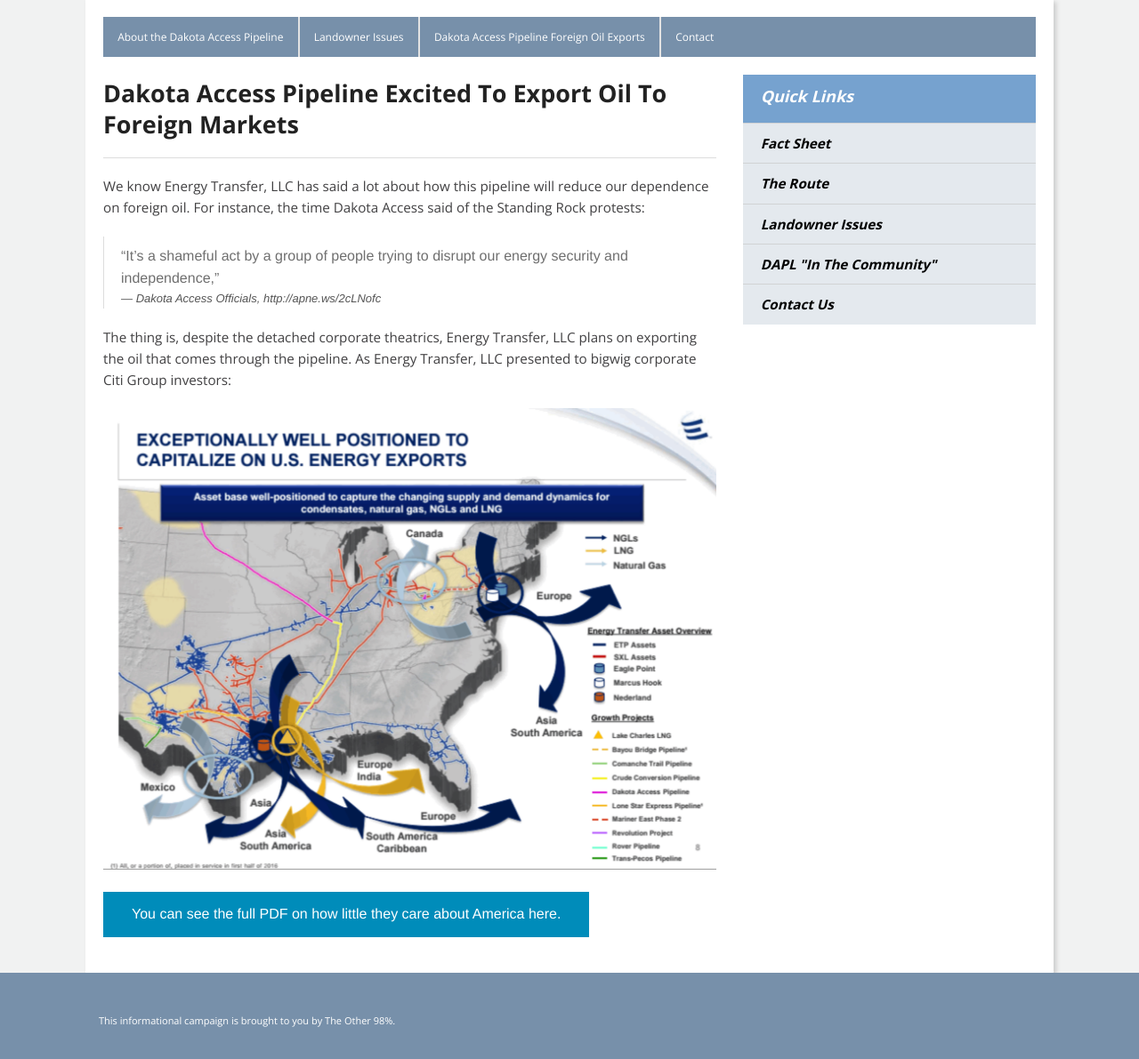
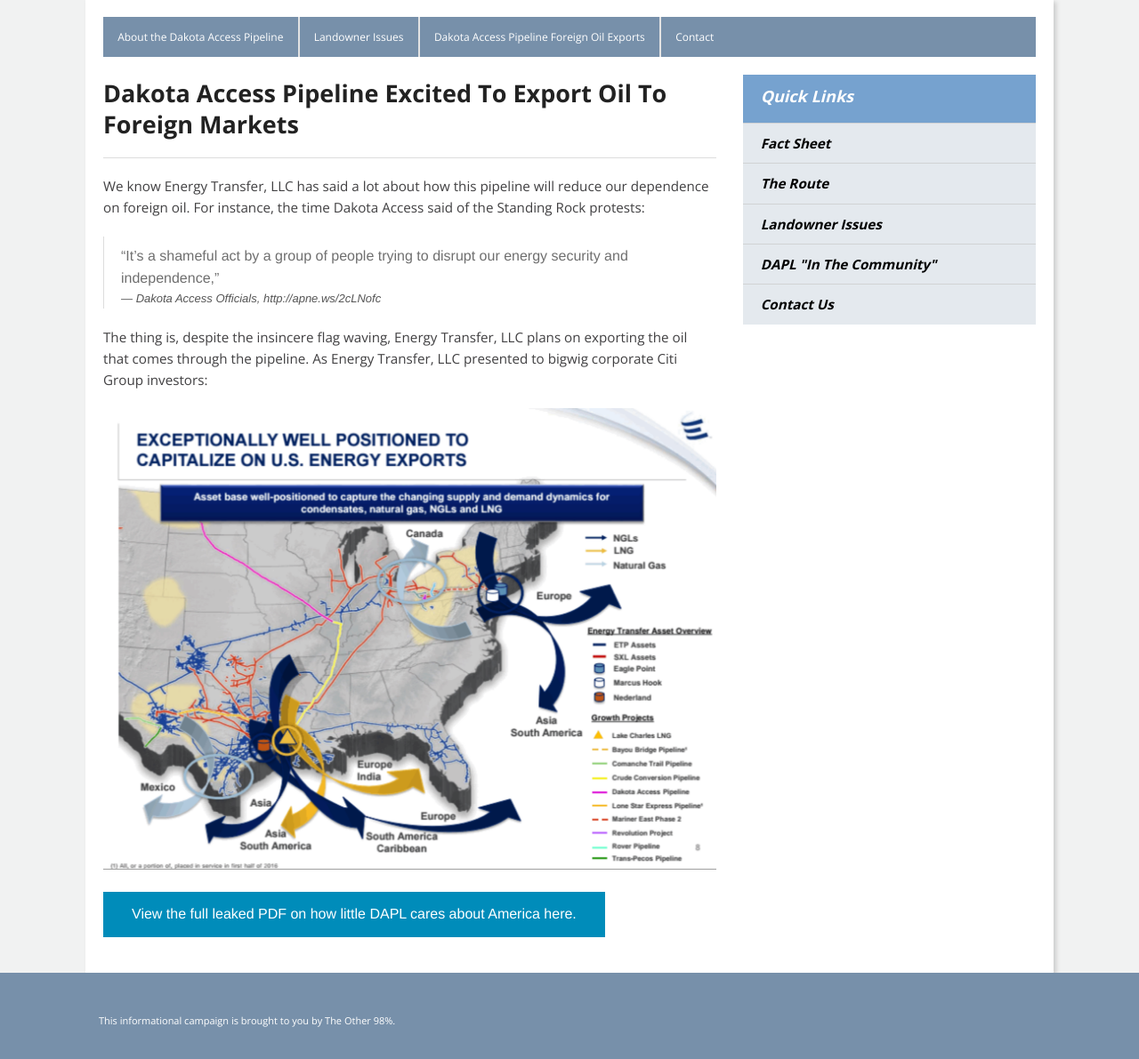
Before and after one commit to DanielM12/dakotaaccesspipeline.net, a PHP site: page /foreign-oil/dakota-access-pipeline-loves-foreign-oil.php in a window 1280 px wide. Shown: the part 162-1353 px from the top of the page at 89% size. Run offline with PHP 8.4, Linux system fonts and the light colour scheme; some libraries are stand-ins or nearby versions.

Commit message:
lil tweaks

```diff
--- a/foreign-oil/dakota-access-pipeline-loves-foreign-oil.php
+++ b/foreign-oil/dakota-access-pipeline-loves-foreign-oil.php
@@ -6,10 +6,10 @@
 						<hr/>
             <p>We know Energy Transfer, LLC has said a lot about how this pipeline will reduce our dependence on foreign oil. For instance, the time Dakota Access said of the Standing Rock protests:</p>
             <p><blockquote>“It’s a shameful act by a group of people trying to disrupt our energy security and independence,” <cite>Dakota Access Officials, http://apne.ws/2cLNofc</cite></blockquote></p>
-            <p>The thing is, despite the detached corporate theatrics, Energy Transfer, LLC plans on exporting the oil that comes through the pipeline. As Energy Transfer, LLC presented
+            <p>The thing is, despite the insincere flag waving, Energy Transfer, LLC plans on exporting the oil that comes through the pipeline. As Energy Transfer, LLC presented
               to bigwig corporate Citi Group investors:</p>
             <img src="http://dakotaaccesspipeline.net/img/busted.png" style="width:100%;" alt="Dakota Access Pipeline DAPL is excited to explore foreign oil export options!">
-            <a class="button" href="http://bit.ly/2cLMb7J">You can see the full PDF on how little they care about America here.</a>
+            <a class="button" href="http://bit.ly/2cLMb7J">View the full leaked PDF on how little DAPL cares about America here.</a>
 			    </div>
 
 			    <?php require("../parts/side-nav.php"); ?>
```
Also changed, not shown: 1 other file.
